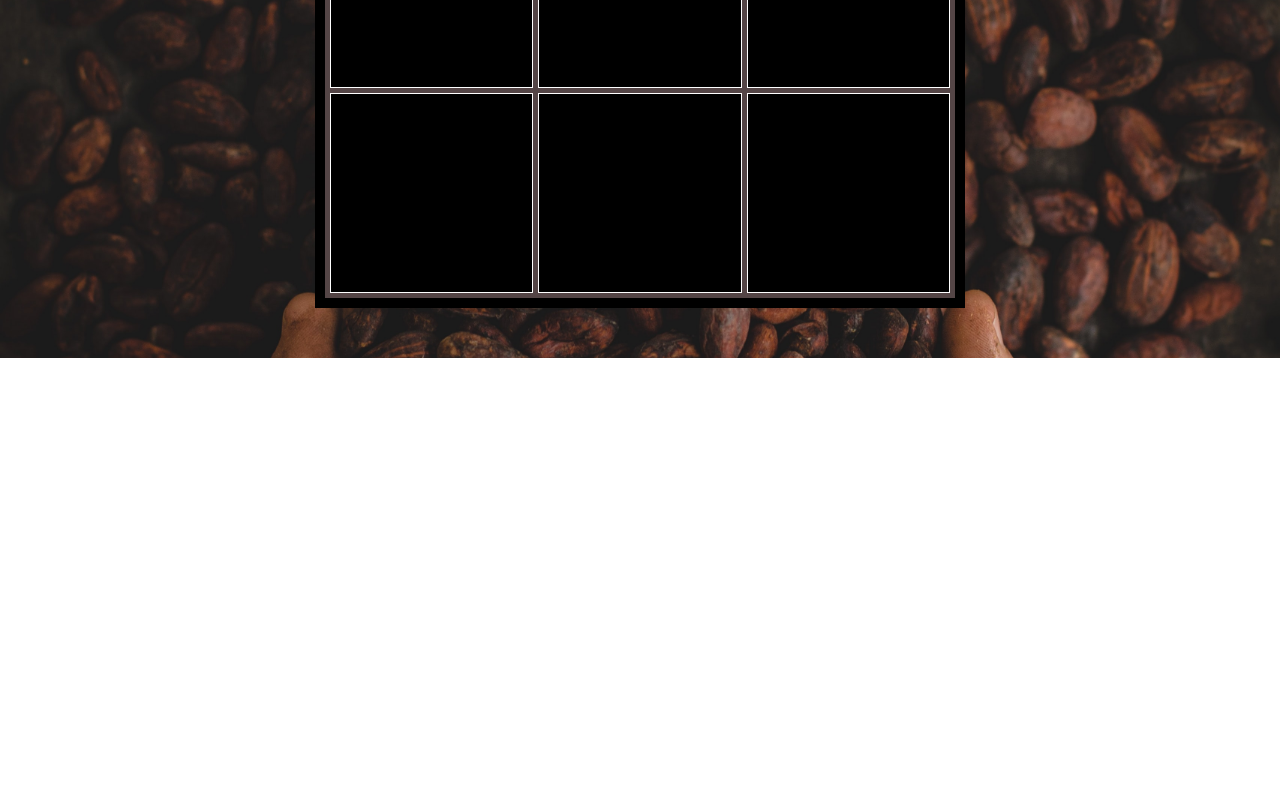
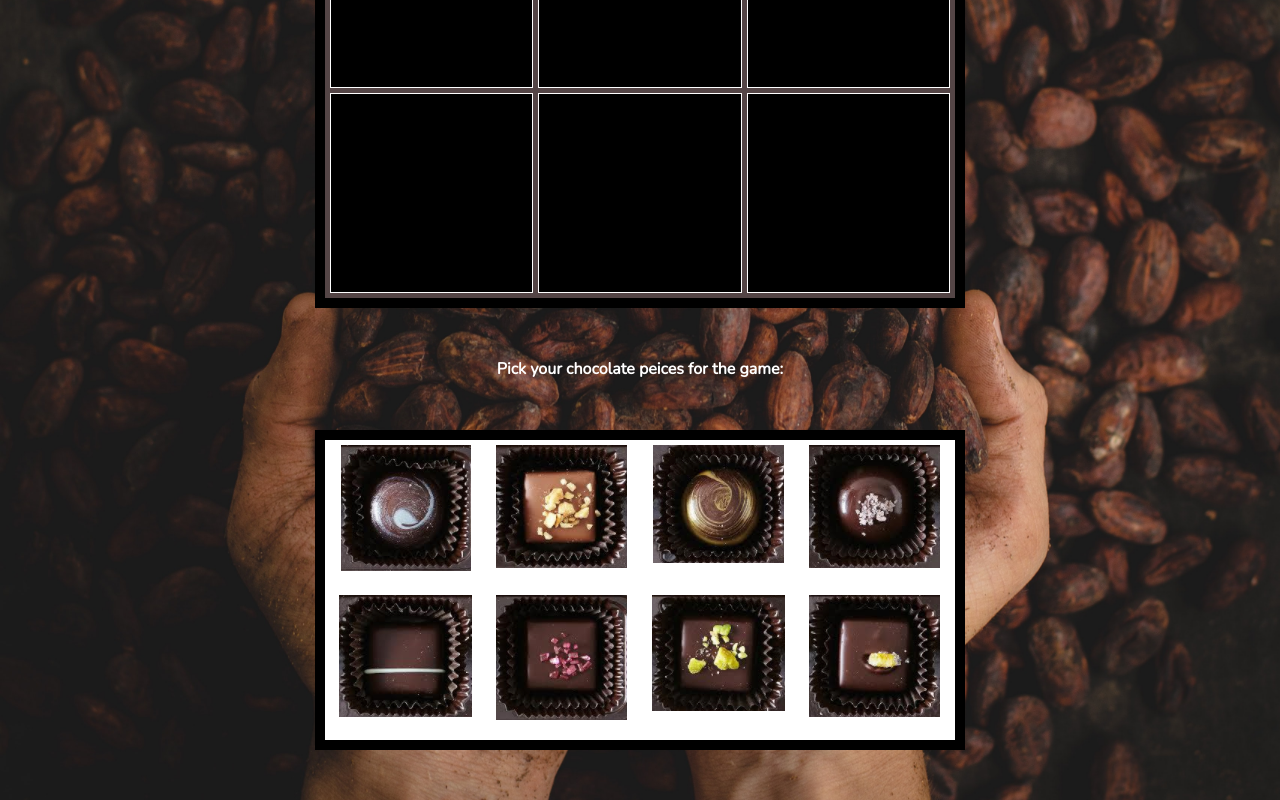
Before and after one commit to debbieritapaterson/tictactoe, a plain HTML site: page index.html in a window 1280 px wide. Shown: the part 587-1387 px from the top of the page. Before the commit the page ends 945 px from the top, so only its background shows below. Drawn offline with nearby package versions, Linux system fonts and the light colour scheme; a web font is replaced by a local one.

Commit message:
WIP Pick a chocolate peice

```diff
--- a/css/style.css
+++ b/css/style.css
@@ -113,5 +113,7 @@ footer {
 }
 
 .chocolateImg{
-    width: 100%;
+    /* width: 100%; */
+    background-image: url("../images/hokeypokey.png");
+    background-size: cover;
 }
--- a/index.html
+++ b/index.html
@@ -37,7 +37,7 @@
             </div>
         </div>
 
-        <!-- <h4>Pick your chocolate peices for the game:</h4>
+        <h4>Pick your chocolate peices for the game:</h4>
 
         <div class="chocolate-options">
             <div class="chocolateRow">
@@ -53,7 +53,7 @@
                 <div class="chocolate"><img src="images/pistachio.png"></div>
                 <div class="chocolate"><img src="images/hokeypokey.png"></div>
             </div>
-        </div> -->
+        </div>
 
     </main>
 
```
